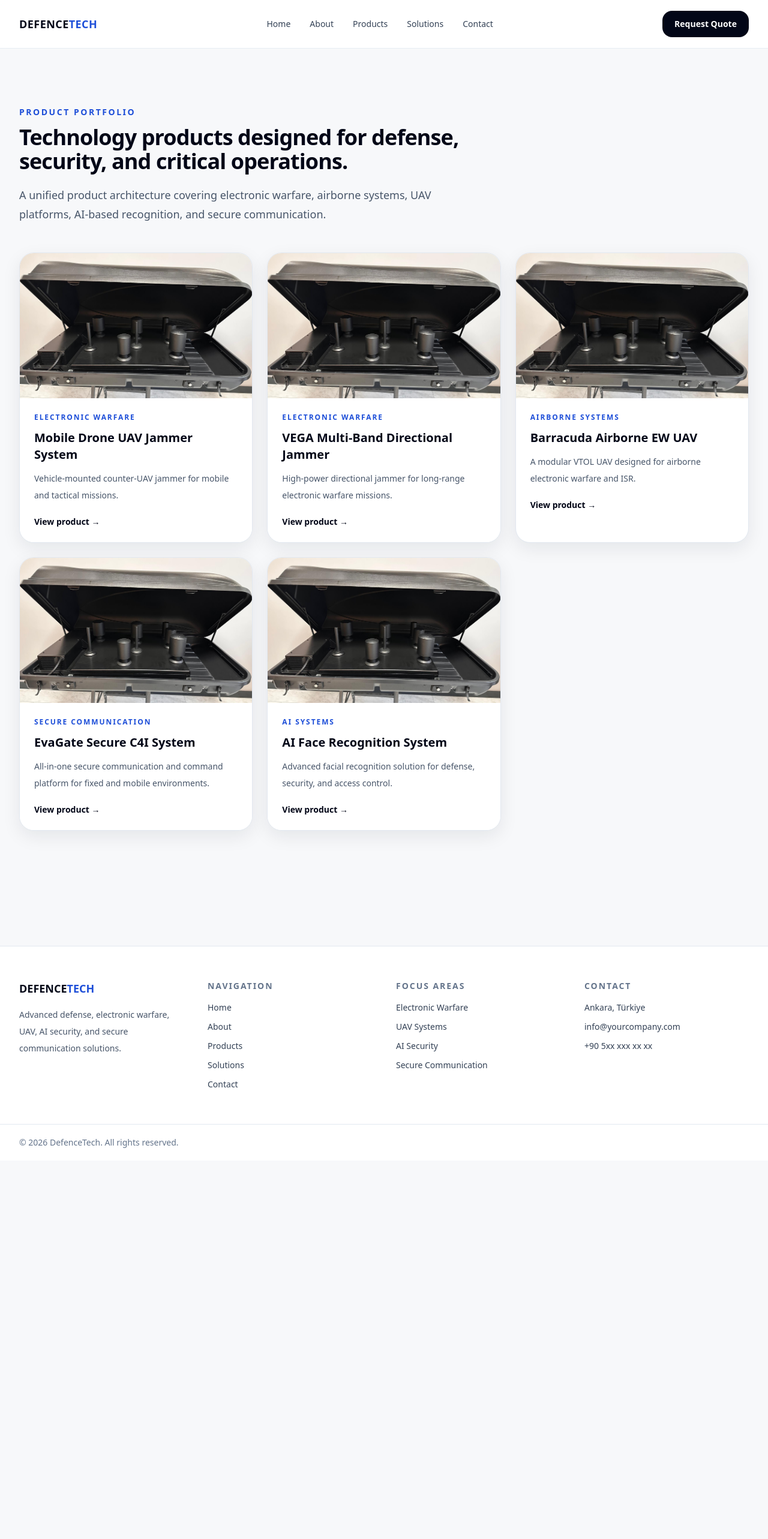
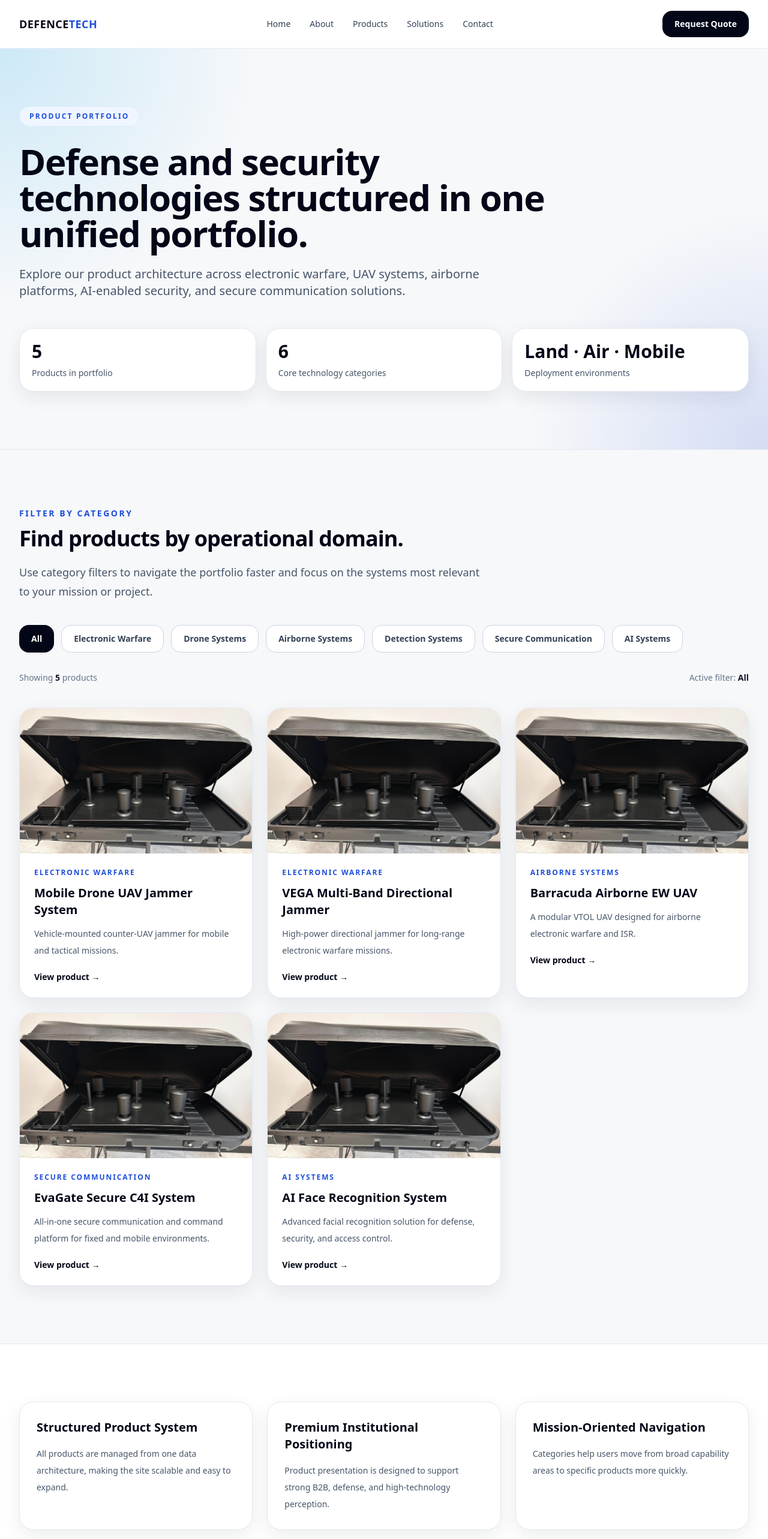
Before and after one commit to ardasaracgm/rdn-defence-2, a Next.js app: page /products in a window 1280 px wide. Shown: the top 2566 px of the page at 60% size. Before the commit the page ends 1935 px from the top, so only its background shows below. Built offline with nearby package versions, Linux system fonts and the light colour scheme.

Commit message:
Update page.tsx

```diff
--- a/app/products/page.tsx
+++ b/app/products/page.tsx
@@ -1,30 +1,159 @@
+"use client";
+
+import { useMemo, useState } from "react";
 import type { Metadata } from "next";
-import { products } from "@/data/products";
+import { products, type ProductCategory } from "@/data/products";
 import ProductCard from "@/components/ProductCard";
 import SectionTitle from "@/components/SectionTitle";
 
-export const metadata: Metadata = {
-  title: "Products | Advanced Defense & Security Technologies",
-  description:
-    "Explore electronic warfare systems, UAV platforms, AI security products, and secure communication technologies.",
-};
+const categories: Array<"All" | ProductCategory> = [
+  "All",
+  "Electronic Warfare",
+  "Drone Systems",
+  "Airborne Systems",
+  "Detection Systems",
+  "Secure Communication",
+  "AI Systems",
+];
 
 export default function ProductsPage() {
+  const [activeCategory, setActiveCategory] = useState<"All" | ProductCategory>("All");
+
+  const filteredProducts = useMemo(() => {
+    if (activeCategory === "All") return products;
+    return products.filter((product) => product.category === activeCategory);
+  }, [activeCategory]);
+
   return (
-    <main className="section-space">
+    <main>
+      <section className="hero-glow border-b border-slate-200">
+        <div className="container-main section-space">
+          <div className="max-w-4xl">
+            <div className="inline-flex rounded-full border border-blue-100 bg-blue-50 px-4 py-2 text-xs font-semibold uppercase tracking-[0.18em] text-blue-700">
+              Product Portfolio
+            </div>
+
+            <h1 className="mt-7 text-4xl font-bold tracking-tight text-slate-950 md:text-5xl lg:text-6xl">
+              Defense and security technologies structured in one unified portfolio.
+            </h1>
+
+            <p className="mt-6 max-w-3xl text-lg leading-8 text-slate-600 md:text-xl">
+              Explore our product architecture across electronic warfare, UAV systems,
+              airborne platforms, AI-enabled security, and secure communication solutions.
+            </p>
+          </div>
+
+          <div className="mt-12 grid gap-4 sm:grid-cols-3">
+            <div className="card-premium p-5">
+              <div className="text-3xl font-bold text-slate-950">{products.length}</div>
+              <p className="mt-2 text-sm text-slate-600">Products in portfolio</p>
+            </div>
+
+            <div className="card-premium p-5">
+              <div className="text-3xl font-bold text-slate-950">6</div>
+              <p className="mt-2 text-sm text-slate-600">Core technology categories</p>
+            </div>
+
+            <div className="card-premium p-5">
+              <div className="text-3xl font-bold text-slate-950">Land · Air · Mobile</div>
+              <p className="mt-2 text-sm text-slate-600">Deployment environments</p>
+            </div>
+          </div>
+        </div>
+      </section>
+
+      <section className="section-space">
         <div className="container-main">
           <SectionTitle
-          eyebrow="Product Portfolio"
-          title="Technology products designed for defense, security, and critical operations."
-          description="A unified product architecture covering electronic warfare, airborne systems, UAV platforms, AI-based recognition, and secure communication."
+            eyebrow="Filter by Category"
+            title="Find products by operational domain."
+            description="Use category filters to navigate the portfolio faster and focus on the systems most relevant to your mission or project."
           />
 
-        <div className="mt-12 grid gap-6 md:grid-cols-2 xl:grid-cols-3">
-          {products.map((product) => (
+          <div className="mt-10 flex flex-wrap gap-3">
+            {categories.map((category) => {
+              const isActive = activeCategory === category;
+
+              return (
+                <button
+                  key={category}
+                  type="button"
+                  onClick={() => setActiveCategory(category)}
+                  className={`rounded-2xl px-5 py-3 text-sm font-semibold transition ${
+                    isActive
+                      ? "bg-slate-950 text-white"
+                      : "border border-slate-300 bg-white text-slate-700 hover:bg-slate-50"
+                  }`}
+                >
+                  {category}
+                </button>
+              );
+            })}
+          </div>
+
+          <div className="mt-8 flex items-center justify-between gap-4">
+            <p className="text-sm text-slate-500">
+              Showing <span className="font-semibold text-slate-900">{filteredProducts.length}</span>{" "}
+              product{filteredProducts.length === 1 ? "" : "s"}
+            </p>
+
+            <div className="text-sm text-slate-500">
+              Active filter:{" "}
+              <span className="font-semibold text-slate-900">{activeCategory}</span>
+            </div>
+          </div>
+
+          <div className="mt-10 grid gap-6 md:grid-cols-2 xl:grid-cols-3">
+            {filteredProducts.map((product) => (
               <ProductCard key={product.slug} product={product} />
             ))}
           </div>
+
+          {filteredProducts.length === 0 ? (
+            <div className="mt-10 rounded-3xl border border-slate-200 bg-white p-10 text-center shadow-sm">
+              <h3 className="text-xl font-semibold text-slate-950">
+                No products found in this category.
+              </h3>
+              <p className="mt-3 text-sm leading-7 text-slate-600">
+                Try another category to explore the rest of the portfolio.
+              </p>
             </div>
+          ) : null}
+        </div>
+      </section>
+
+      <section className="section-space border-t border-slate-200 bg-white">
+        <div className="container-main">
+          <div className="grid gap-6 md:grid-cols-3">
+            <div className="card-premium p-7">
+              <h3 className="text-xl font-semibold text-slate-950">
+                Structured Product System
+              </h3>
+              <p className="mt-4 text-sm leading-7 text-slate-600">
+                All products are managed from one data architecture, making the site scalable and easy to expand.
+              </p>
+            </div>
+
+            <div className="card-premium p-7">
+              <h3 className="text-xl font-semibold text-slate-950">
+                Premium Institutional Positioning
+              </h3>
+              <p className="mt-4 text-sm leading-7 text-slate-600">
+                Product presentation is designed to support strong B2B, defense, and high-technology perception.
+              </p>
+            </div>
+
+            <div className="card-premium p-7">
+              <h3 className="text-xl font-semibold text-slate-950">
+                Mission-Oriented Navigation
+              </h3>
+              <p className="mt-4 text-sm leading-7 text-slate-600">
+                Categories help users move from broad capability areas to specific products more quickly.
+              </p>
+            </div>
+          </div>
+        </div>
+      </section>
     </main>
   );
 }
```
Lines whose indentation alone changed are shown as unchanged.
